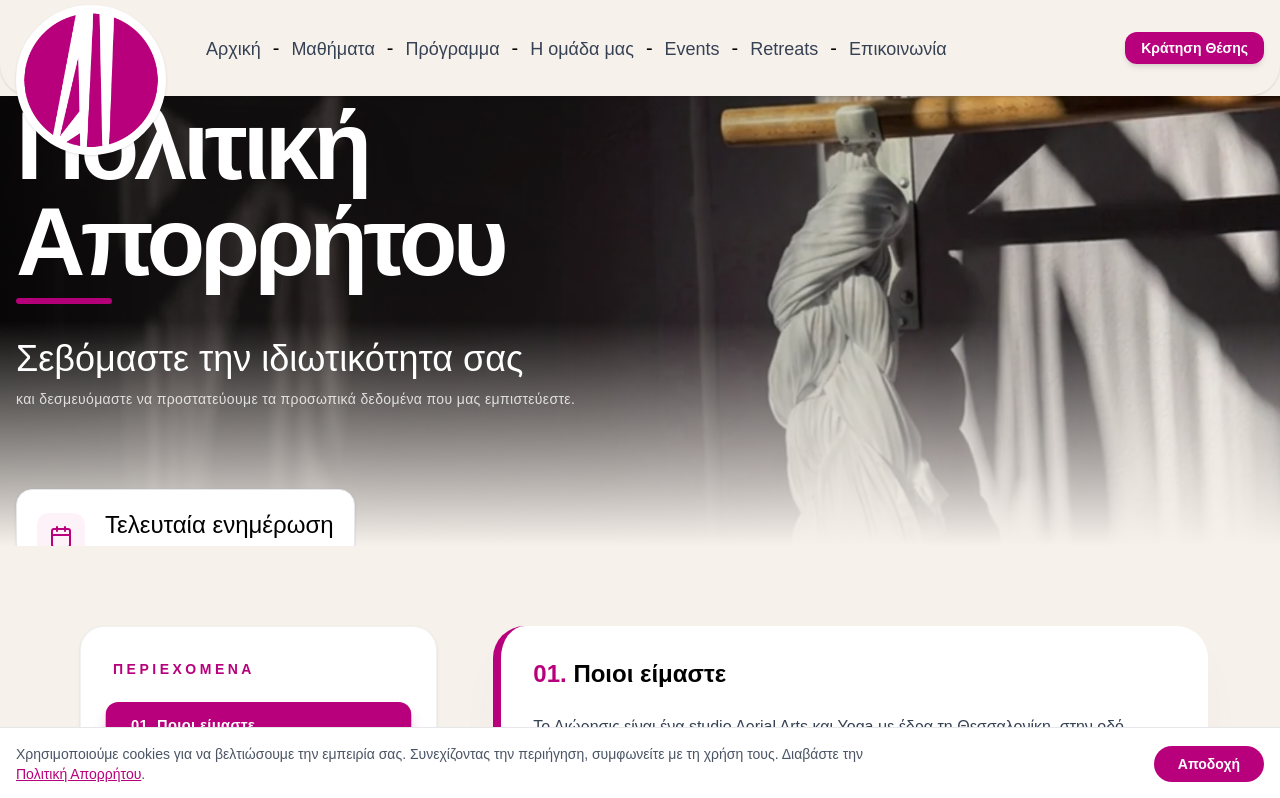
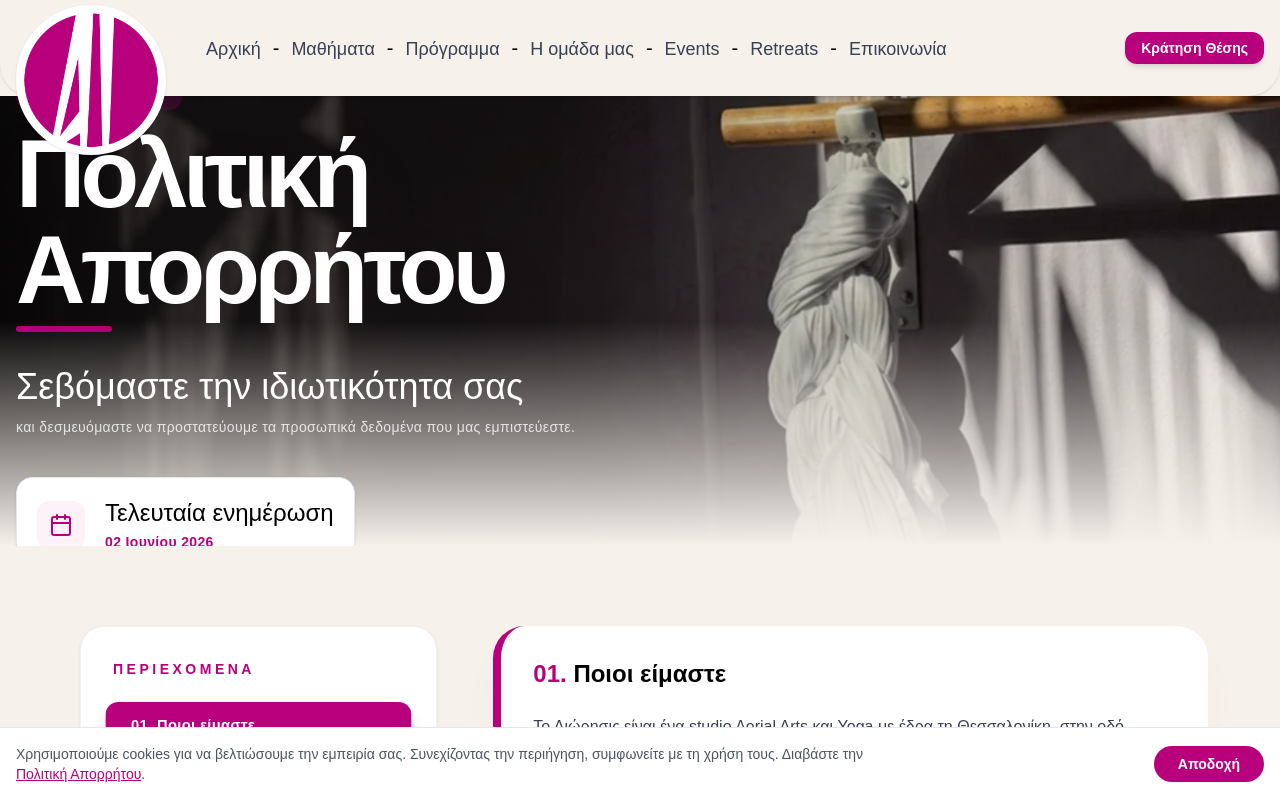
Before and after one commit to Tsagiannoudis/aiorisis, a Next.js app: page /privacy-policy in a window 1280 px wide. Shown: the top 798 px of the page. Built offline with nearby package versions, Linux system fonts and the light colour scheme.

Commit message:
hero padding top  from logo

```diff
--- a/components/privacy/HeroSectionPrivacy.tsx
+++ b/components/privacy/HeroSectionPrivacy.tsx
@@ -10,7 +10,7 @@ const HeroSectionPrivacy = () => {
   }, []);
 
   return (
-    <section className="relative min-h-[450px] h-[35vh] md:h-[55vh] w-full flex items-center overflow-hidden bg-[#F6F1EB]">
+    <section className="relative min-h-[450px] h-[55vh] md:h-[55vh] w-full flex items-center overflow-hidden bg-[#F6F1EB]">
       {/* Background Image */}
       <div className="absolute inset-0 z-0 bg-black/35">
         <Image
@@ -25,7 +25,7 @@ const HeroSectionPrivacy = () => {
       </div>
 
       {/* Content */}
-      <div className="container mx-auto px-4 relative z-10">
+      <div className="container mx-auto px-4 pt-4 relative z-10">
         <div
           className="max-w-2xl text-white"
           data-aos="fade-right"
@@ -48,7 +48,7 @@ const HeroSectionPrivacy = () => {
             </p>
           </div>
 
-          <div className="flex items-center gap-5 mt-20 bg-white border border-gray-200 p-5 rounded-2xl w-fit shadow-sm" data-aos="fade-up" data-aos-delay="400">
+          <div className="flex items-center gap-5 mt-10 bg-white border border-gray-200 p-5 rounded-2xl w-fit shadow-sm" data-aos="fade-up" data-aos-delay="400">
             <div className="flex-shrink-0 w-12 h-12 flex items-center justify-center bg-[#B9007C]/5 rounded-xl">
               <svg
                 xmlns="http://www.w3.org/2000/svg"
```
